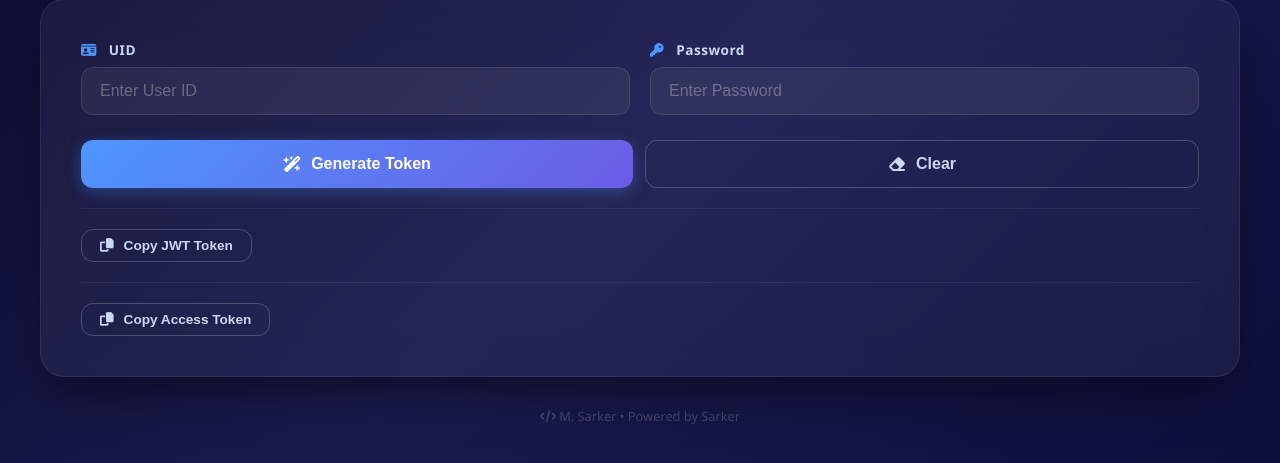
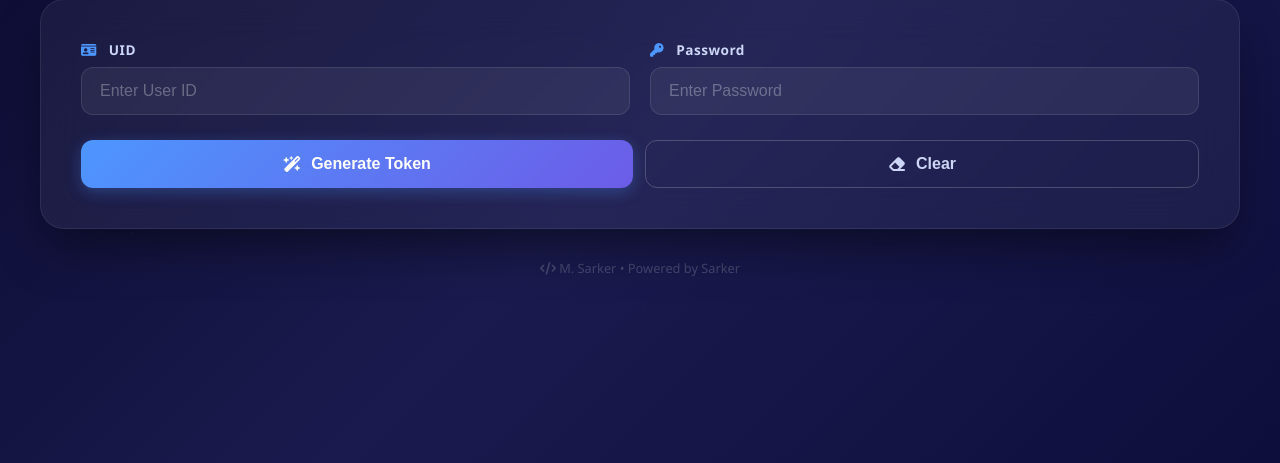
Before and after one commit to moman-sorker/ff-jwt-web-api, a Flask app: page / in a window 1280 px wide. Shown: the part 247-710 px from the top of the page. Run offline with Flask 3, Linux system fonts and the light colour scheme; parts of the project's set-up code (start-up, migrations or seed data) failed here and were passed over.

Commit message:
Refactor quick actions display logic and button text
Updated quick actions visibility and button text in response handling.

```diff
--- a/templates/index.html
+++ b/templates/index.html
@@ -574,13 +574,11 @@
         </div>
 
         <!-- Quick Actions -->
-        <div class="quick-actions">
+        <div id="quickActions" class="quick-actions" style="display: none;">
             <button class="btn btn-outline" onclick="copyToken()">
                 <i class="fas fa-copy"></i> Copy JWT Token
             </button>
-        </div>
 
-        <div class="quick-actions">
             <button class="btn btn-outline" onclick="copyAccess()">
                 <i class="fas fa-copy"></i> Copy Access Token
             </button>
@@ -625,6 +623,7 @@
     const statusBadge = document.getElementById('statusBadge');
     const toast = document.getElementById('toast');
     const toastMessage = document.getElementById('toastMessage');
+    const quickActions = document.getElementById('quickActions');
 
     // Example accounts
     function setExample1() {
@@ -750,14 +749,24 @@
             statusBadge.innerHTML = '<i class="fas fa-times-circle"></i> Error';
         } finally {
             generateBtn.disabled = false;
-            btnText.innerHTML = '<i class="fas fa-wand-magic-sparkles"></i> Generate Token';
+            btnText.innerHTML = 'Generate Token';
         }
     }
 
     // Display Response
     function displayResponse(data) {
         responseSection.classList.add('active');
+        // Show copy buttons only after a successful response
+        const isError =
+            data.error === true ||
+            data.error === 'True' ||
+            data.status_code >= 400;
 
+        if (isError) {
+            quickActions.style.display = 'none';
+        } else {
+            quickActions.style.display = 'flex';
+        }
         let html = '';
 
         // Check if error
@@ -844,6 +853,9 @@
         passwordInput.classList.remove('error');
         responseSection.classList.remove('active');
         responseContent.innerHTML = '';
+
+        quickActions.style.display = 'none';
+
         showToast('Cleared', 'success');
     }
 
```
